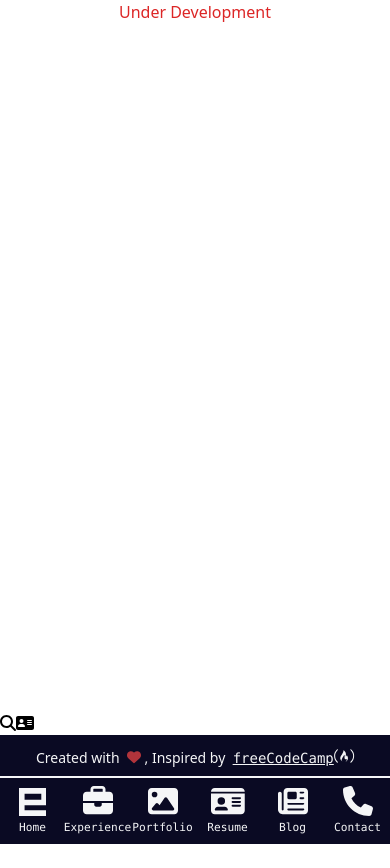
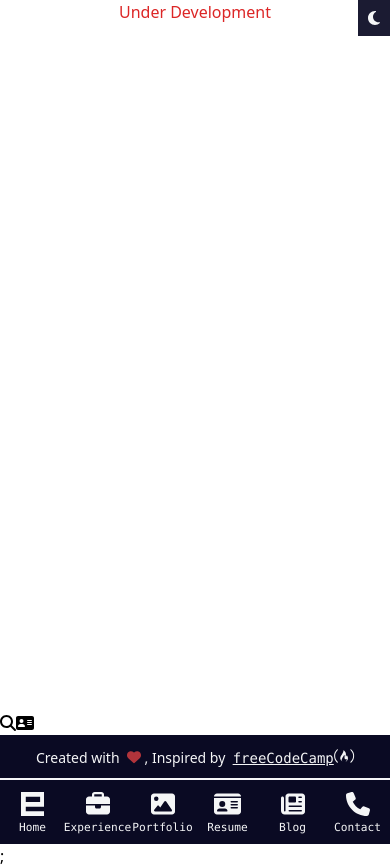
Before and after one commit to edikurniawan-dev/edikurniawan.dev, a Next.js app: page / in a window 390 px wide. Before the commit the page ends 844 px from the top, so only its background shows below. Built offline with nearby package versions, Linux system fonts and the light colour scheme.

Commit message:
update dark mode

```diff
--- a/components/navbar.jsx
+++ b/components/navbar.jsx
@@ -1,6 +1,6 @@
 import Link from 'next/link';
-import React from 'react';
-import useDarkMode from '../hooks/useDarkMode';
+import React, { useState, useEffect } from 'react';
+import { useTheme } from 'next-themes';
 import { FontAwesomeIcon } from '@fortawesome/react-fontawesome';
 import {
     faBriefcase,
@@ -8,10 +8,74 @@ import {
     faIdCard,
     faNewspaper,
     faPhone,
+    faSun,
+    faMoon,
 } from '@fortawesome/free-solid-svg-icons';
 
 export default function Navbar() {
-    // const [colorTheme, setTheme] = useDarkMode();
+    const { systemTheme, theme, setTheme } = useTheme();
+    const [mounted, setMounted] = useState(false);
+
+    useEffect(() => {
+        setMounted(true);
+    }, []);
+
+    const renderThemeChanger = () => {
+        if (!mounted) return null;
+
+        const currentTheme = theme === 'system' ? systemTheme : theme;
+
+        if (currentTheme === 'dark') {
+            return (
+                <button
+                    onClick={() => setTheme('light')}
+                    className="bg-light border-2 border-light py-2 md:py-0">
+                    <div className="flex items-center justify-center px-3 py-1 space-x-2">
+                        <FontAwesomeIcon icon={faSun} className="text-dark" />
+                        <p className="text-dark font-mono font-medium hidden md:block">
+                            Lumos
+                        </p>
+                    </div>
+                </button>
+            );
+        } else {
+            return (
+                <button
+                    onClick={() => setTheme('dark')}
+                    className="bg-dark border-2 border-light py-2 md:py-0">
+                    <div className="flex items-center justify-center px-3 py-1 space-x-2">
+                        <FontAwesomeIcon icon={faMoon} className="text-light" />
+                        <p className="text-light font-mono font-medium hidden md:block">
+                            Nox
+                        </p>
+                    </div>
+                </button>
+            );
+        }
+    };
+    const renderThemeChangerMobile = () => {
+        if (!mounted) return null;
+
+        const currentTheme = theme === 'system' ? systemTheme : theme;
+
+        if (currentTheme === 'dark') {
+            return (
+                <button onClick={() => setTheme('light')} className="bg-light">
+                    <div className="flex justify-center p-2.5 items- center">
+                        <FontAwesomeIcon icon={faSun} className="text-dark" />
+                    </div>
+                </button>
+            );
+        } else {
+            return (
+                <button onClick={() => setTheme('dark')} className="bg-dark">
+                    <div className="flex justify-center p-2.5 items- center">
+                        <FontAwesomeIcon icon={faMoon} className="text-light" />
+                    </div>
+                </button>
+            );
+        }
+    };
 
     return (
         <header className="mx-auto md:container md:px-8 md:max-w-6xl 2xl:max-w-7xl font-mono ">
@@ -58,33 +122,9 @@ export default function Navbar() {
                             <a>Contact</a>
                         </Link>
                     </li>
-                    {/* <li
-                        className="flex-col items-center hidden md:flex"
-                        onClick={() => setTheme(colorTheme)}>
-                        <button
-                            className={
-                                colorTheme === 'light'
-                                    ? 'bg-light border-2 border-light py-2 md:py-0'
-                                    : 'bg-dark border-2 border-light py-2 md:py-0'
-                            }>
-                            <div className="flex items-center justify-center px-3 py-1 space-x-2">
-                                <i
-                                    className={
-                                        colorTheme === 'light'
-                                            ? 'fas fa-sun fa-lg text-black'
-                                            : 'fas fa-moon fa-lg text-light'
-                                    }></i>
-                                <p
-                                    className={
-                                        colorTheme === 'light'
-                                            ? 'text-black font-mono font-medium hidden md:block'
-                                            : 'text-light font-mono font-medium hidden md:block'
-                                    }>
-                                    {colorTheme === 'light' ? 'Lumos' : 'Nox'}
-                                </p>
-                            </div>
-                        </button>
-                    </li> */}
+                    <li className="flex-col items-center hidden md:flex">
+                        {renderThemeChanger()}
+                    </li>
                 </ul>
             </nav>
 
@@ -93,7 +133,7 @@ export default function Navbar() {
                 <Link href="/">
                     <a className="flex flex-col items-center justify-end md:hidden">
                         <svg
-                            className="h-7"
+                            className="h-6"
                             viewBox="0 0 500 502"
                             fill="none"
                             xmlns="http://www.w3.org/2000/svg">
@@ -108,55 +148,41 @@ export default function Navbar() {
                     </a>
                 </Link>
                 <Link href="/experience">
-                    <a className="flex flex-col items-center justify-end text-3xl md:hidden">
+                    <a className="flex flex-col items-center justify-end text-2xl md:hidden pt-1">
                         <FontAwesomeIcon icon={faBriefcase} />
                         <span className="text-xxs">Experience</span>
                     </a>
                 </Link>
                 <Link href="/portfolio">
-                    <a className="flex flex-col items-center justify-end text-3xl md:hidden">
+                    <a className="flex flex-col items-center justify-end text-2xl md:hidden">
                         <FontAwesomeIcon icon={faImage} />
                         <span className="text-xxs">Portfolio</span>
                     </a>
                 </Link>
                 <Link href="/resume">
-                    <a className="flex flex-col items-center justify-end text-3xl md:hidden">
+                    <a className="flex flex-col items-center justify-end text-2xl md:hidden">
                         <FontAwesomeIcon icon={faIdCard} />
                         <span className="text-xxs">Resume</span>
                     </a>
                 </Link>
                 <Link href="/blog">
-                    <a className="flex flex-col items-center justify-end text-3xl md:hidden">
+                    <a className="flex flex-col items-center justify-end text-2xl md:hidden">
                         <FontAwesomeIcon icon={faNewspaper} />
                         <span className="text-xxs">Blog</span>
                     </a>
                 </Link>
                 <Link href="/contact">
-                    <a className="flex flex-col items-center justify-end text-3xl md:hidden">
+                    <a className="flex flex-col items-center justify-end text-2xl md:hidden">
                         <FontAwesomeIcon icon={faPhone} />
                         <span className="text-xxs">Contact</span>
                     </a>
                 </Link>
             </div>
-            {/* <div className="fixed top-0 right-0 md:hidden">
-                <div
-                    className="flex flex-col items-center"
-                    onClick={() => setTheme(colorTheme)}>
-                    <button
-                        className={
-                            colorTheme === 'light' ? 'bg-light' : 'bg-dark'
-                        }>
-                        <div className="flex justify-center px-2 py-4 items- center">
-                            <i
-                                className={
-                                    colorTheme === 'light'
-                                        ? 'fas fa-sun fa-lg text-black'
-                                        : 'fas fa-moon fa-lg text-light'
-                                }></i>
-                        </div>
-                    </button>
+            <div className="fixed top-0 right-0 md:hidden">
+                <div className="flex flex-col items-center">
+                    {renderThemeChangerMobile()}
                 </div>
-            </div> */}
+            </div>
         </header>
     );
 }
--- a/hooks/useDarkMode.jsx
+++ /dev/null
@@ -1,21 +0,0 @@
-import React from 'react';
-
-export const useDarkMode = () => {
-    const [theme, setTheme] = useState(localStorage.theme);
-
-    const colorTheme = theme === 'dark' ? 'light' : 'dark';
-
-    useEffect(() => {
-        const root = window.document.documentElement;
-        if (theme === undefined) {
-            root.classList.remove(undefined);
-            root.classList.add('light');
-            localStorage.setItem('theme', 'light');
-        } else {
-            root.classList.remove(colorTheme);
-            root.classList.add(theme);
-            localStorage.setItem('theme', theme);
-        }
-    }, [theme, colorTheme]);
-    return [colorTheme, setTheme];
-};
--- a/package.json
+++ b/package.json
@@ -15,6 +15,7 @@
     "@fortawesome/free-solid-svg-icons": "^6.1.1",
     "@fortawesome/react-fontawesome": "^0.1.18",
     "next": "12.1.6",
+    "next-themes": "^0.2.0",
     "react": "18.1.0",
     "react-dom": "18.1.0"
   },
--- a/pages/_app.js
+++ b/pages/_app.js
@@ -1,10 +1,15 @@
 import '@fortawesome/fontawesome-svg-core/styles.css';
 import { config } from '@fortawesome/fontawesome-svg-core';
+import { ThemeProvider } from 'next-themes';
 import '../styles/globals.css';
 config.autoAddCss = false;
 
 function MyApp({ Component, pageProps }) {
-    return <Component {...pageProps} />;
+    return (
+        <ThemeProvider enableSystem={true} attribute="class">
+            <Component {...pageProps} />;
+        </ThemeProvider>
+    );
 }
 
 export default MyApp;
--- a/pages/index.jsx
+++ b/pages/index.jsx
@@ -32,7 +32,7 @@ export default function Home() {
                             </h1>
                         </div>
                     </div>
-                    <div className="pt-8 pb-16 md:pt-16 md:pb-0">
+                    <div className="pt-8 pb-16 md:pt-16 md:pb-0 dark:bg-dark">
                         <div className=""></div>
                         <FontAwesomeIcon icon={faSearch} />
                         <FontAwesomeIcon icon={faAddressCard} />
--- a/tailwind.config.js
+++ b/tailwind.config.js
@@ -1,5 +1,11 @@
 module.exports = {
+    mode: 'jit',
+    darkMode: 'class',
     content: [
+        './pages/**/*.{js,ts,jsx,tsx}',
+        './components/**/*.{js,ts,jsx,tsx}',
+    ],
+    purge: [
         './pages/**/*.{js,ts,jsx,tsx}',
         './components/**/*.{js,ts,jsx,tsx}',
     ],
```
Also changed, not shown: 1 other file (tests, documents, lock files or other folders).
